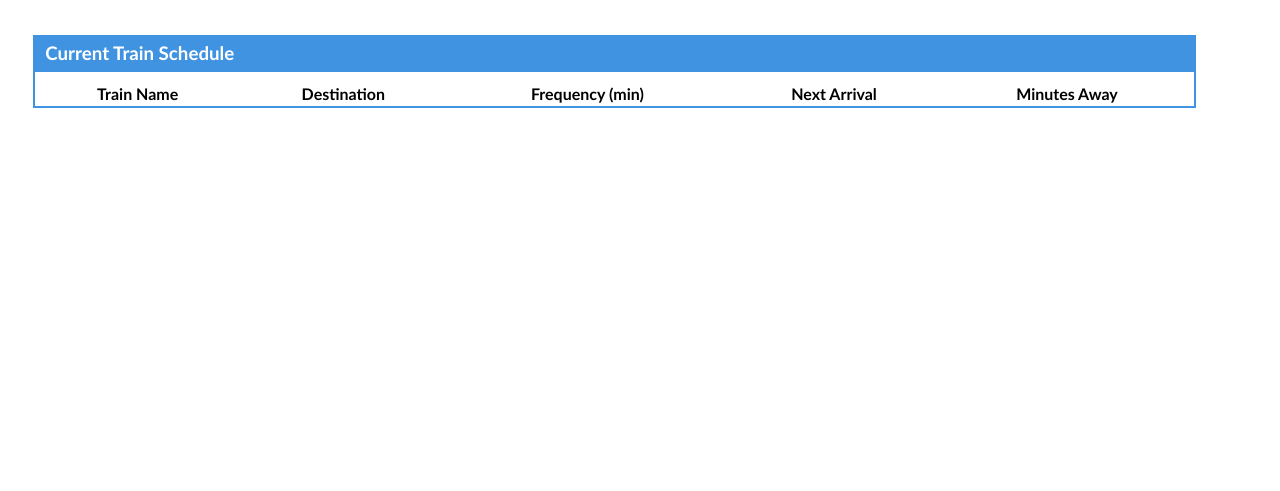
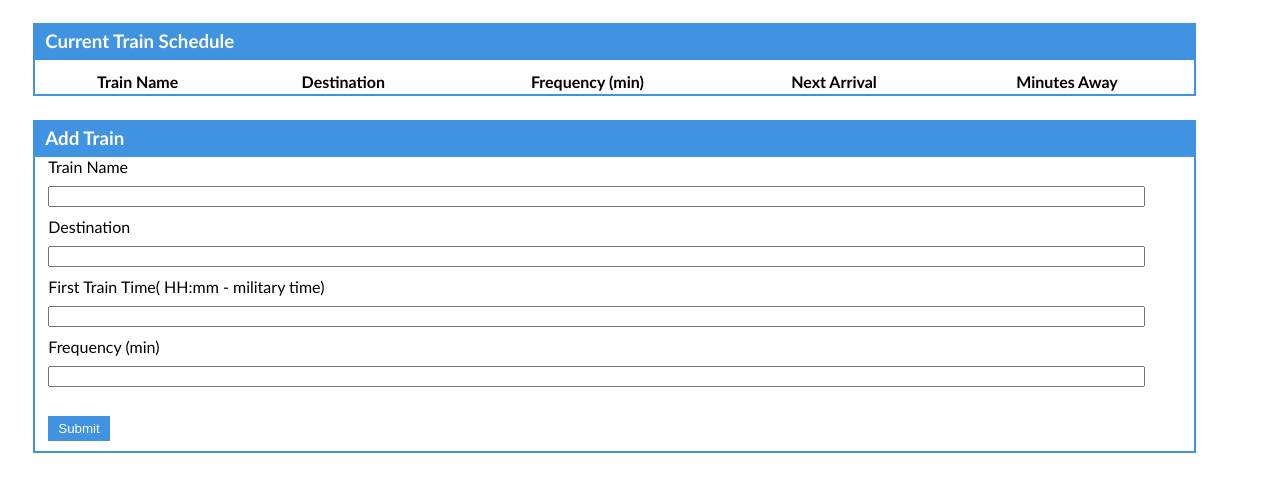
Before and after one commit to ThaGrza/trainScheduler, a plain HTML site: page index.html in a window 1280 px wide. Shown: the part 263-754 px from the top of the page. Drawn offline with nearby package versions, Linux system fonts and the light colour scheme.

Commit message:
Added train form and finished styling for website

```diff
--- a/assets/css/style.css
+++ b/assets/css/style.css
@@ -27,8 +27,8 @@ h3{
     width: 100%;
 }
 /* Sets style train dispay container. */
-.schedContainer {
-    margin-top: 3%;
+.data-container {
+    margin-top: 2%;
     border-width: 2px;
     border-color: rgba(2, 112, 216, 0.753);
     border-style: solid;
@@ -39,9 +39,30 @@ th, td{
     padding-top: 10px;
     text-align: center;
 }
+/* Styling for rows. */
 tr{
     border-style: solid;
     border-bottom-width: 1px;
     border-color: grey;
     border-width: 1px;
 }
+/* Styling for form boxes. */
+form {
+    margin-inline-start: 13px;
+}
+/* Styling for form boxes. */
+.form-input {
+    margin-top: 10px;
+    margin-bottom: 10px;
+    width: 95%;
+}
+/* Styling for form input Button */
+.btn{
+    background-color:rgba(2, 112, 216, 0.753);
+    color: white;
+    border: 0px;
+    margin-bottom: 10px;
+    padding: 5px;
+    padding-right: 10px;
+    padding-left: 10px;
+}
--- a/index.html
+++ b/index.html
@@ -6,6 +6,7 @@
     <meta http-equiv="X-UA-Compatible" content="ie=edge">
     <script src="https://www.gstatic.com/firebasejs/6.1.1/firebase-app.js"></script>
     <script src="https://www.gstatic.com/firebasejs/6.1.1/firebase-database.js"></script>
+    <script src="https://cdnjs.cloudflare.com/ajax/libs/jquery/3.2.1/jquery.min.js"></script>
     <link rel="stylesheet" href="assets/css/style.css">
     <title>Document</title>
 </head>
@@ -18,7 +19,7 @@
             <div><h2>Choo Choo. Chee chee.</h2></div>
         </div>
         <!-- Creates train scheduler box. -->
-        <div class="schedContainer">
+        <div class="data-container">
             <h3>Current Train Schedule</h3>
             <table id="trainSched">
                 <tr>
@@ -30,10 +31,26 @@
                 </tr>
             </table>
         </div>
+        <div id="addTrain" class="data-container">
+            <h3>Add Train</h3>
+                <form action="#">
+                    Train Name <br>
+                    <input class = "form-input" type="text" id="trainName"> <br>
+                    Destination <br>
+                    <input class = "form-input" type="text" id="destination"> <br>
+                    First Train Time( HH:mm - military time) <br>
+                    <input class = "form-input" type="text" id="trainTime"> <br>
+                    Frequency (min)<br>
+                    <input class = "form-input" type="text" id="freq">
+                    <br><br>
+                    <button class="btn" id="submit">Submit</button>
+                </form>
+            </div>
+        </div>
     </div>
 
 
 
-    <script rel="javascript" src="assets/javascript/app.js"></script>
+    <script rel="javascript" src="assets/js/app.js"></script>
 </body>
 </html>
```
